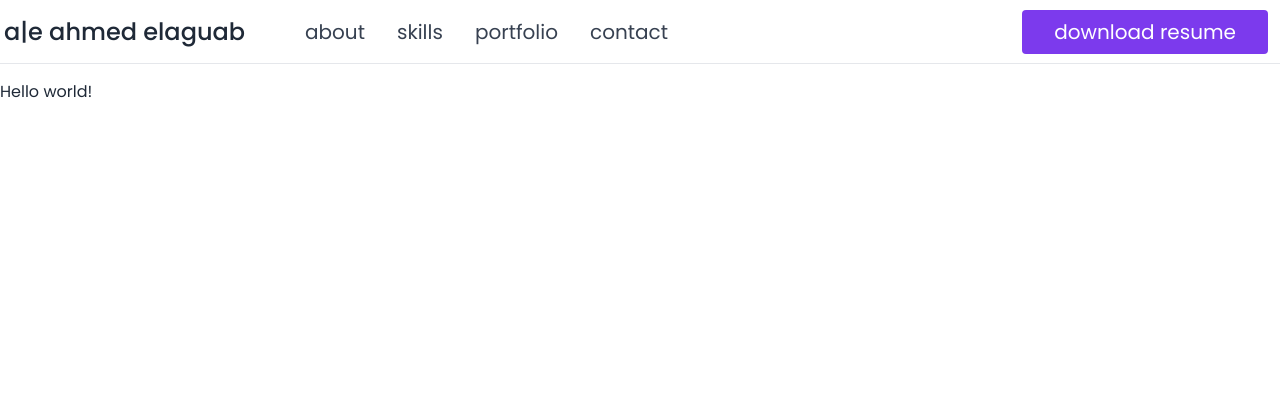
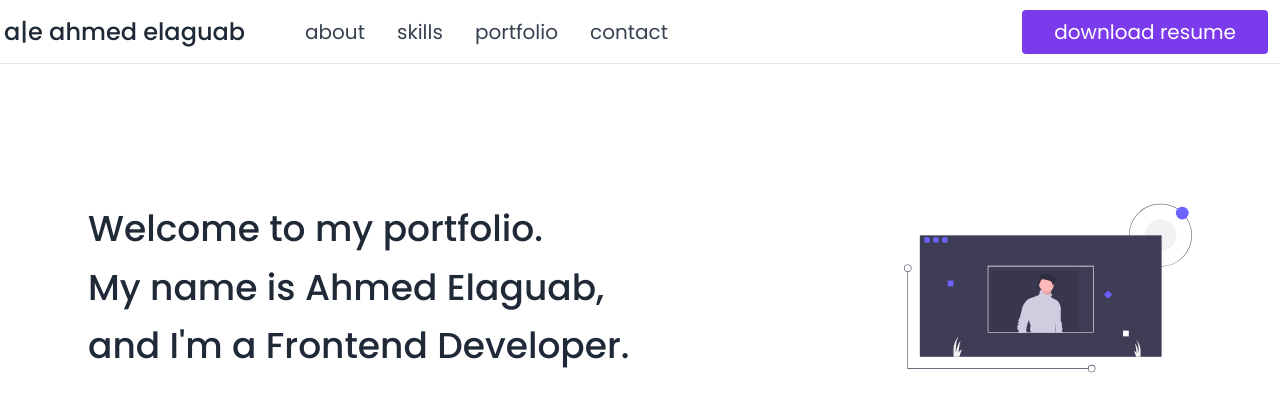
Before and after one commit to AhmedElaguab/my-portfolio-v1.0, a React (Create React App) app: page / in a window 1280 px wide. Shown: the top 412 px of the page. Built offline with nearby package versions, Linux system fonts and the light colour scheme.

Commit message:
Add intro component

```diff
--- a/src/App.js
+++ b/src/App.js
@@ -1,13 +1,13 @@
-import { Header } from './components/Header';
 import { Layout } from './components/Layout';
+import { Intro } from './components/Intro';
 
 function App() {
   return (
     <div className="min-h-screen bg-gray-white text-gray-800">
       <Layout>
-        <section className="pt-20">
-          <h1>Hello world!</h1>
-        </section>
+        <main className="pt-20">
+          <Intro />
+        </main>
       </Layout>
     </div>
   );
--- /dev/null
+++ b/src/components/Intro.jsx
@@ -0,0 +1,20 @@
+import { ReactComponent as IntroImage } from '../assets/intro.svg';
+
+export const Intro = () => {
+  return (
+    <section className="container">
+      <div className="px-6">
+        <div className="flex flex-col md:flex-row md:justify-between py-28 lg:px-16">
+          <h1 className="flex flex-col justify-center text-3xl xl:text-4xl xl:leading-relaxed font-medium leading-relaxed">
+            Welcome to my portfolio. <br className="hidden sm:block" />
+            My name is Ahmed Elaguab, <br className="hidden sm:block" />
+            and I'm a Frontend Developer.
+          </h1>
+          <div className="flex justify-end md:flex-col md:justify-center mt-14 md:mt-0">
+            <IntroImage className="w-48 h-48 xl:w-72 " />
+          </div>
+        </div>
+      </div>
+    </section>
+  );
+};
```
Also changed, not shown: src/assets/intro.svg (added).
